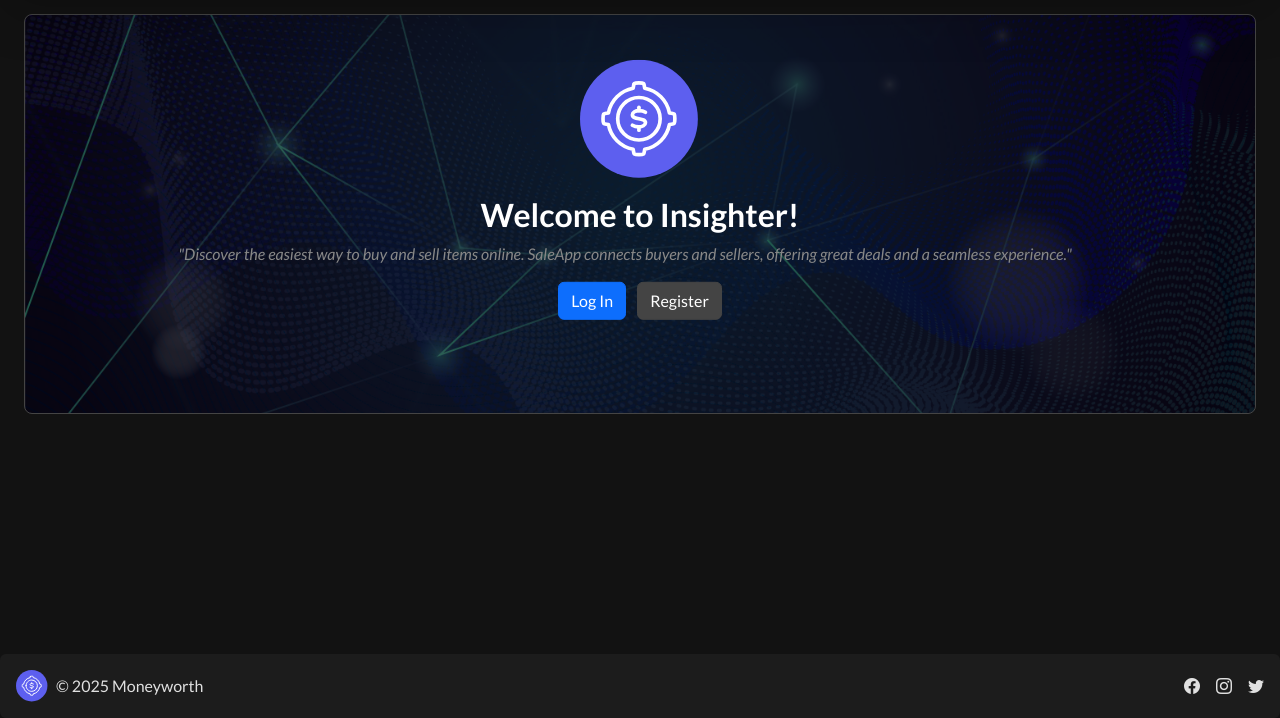
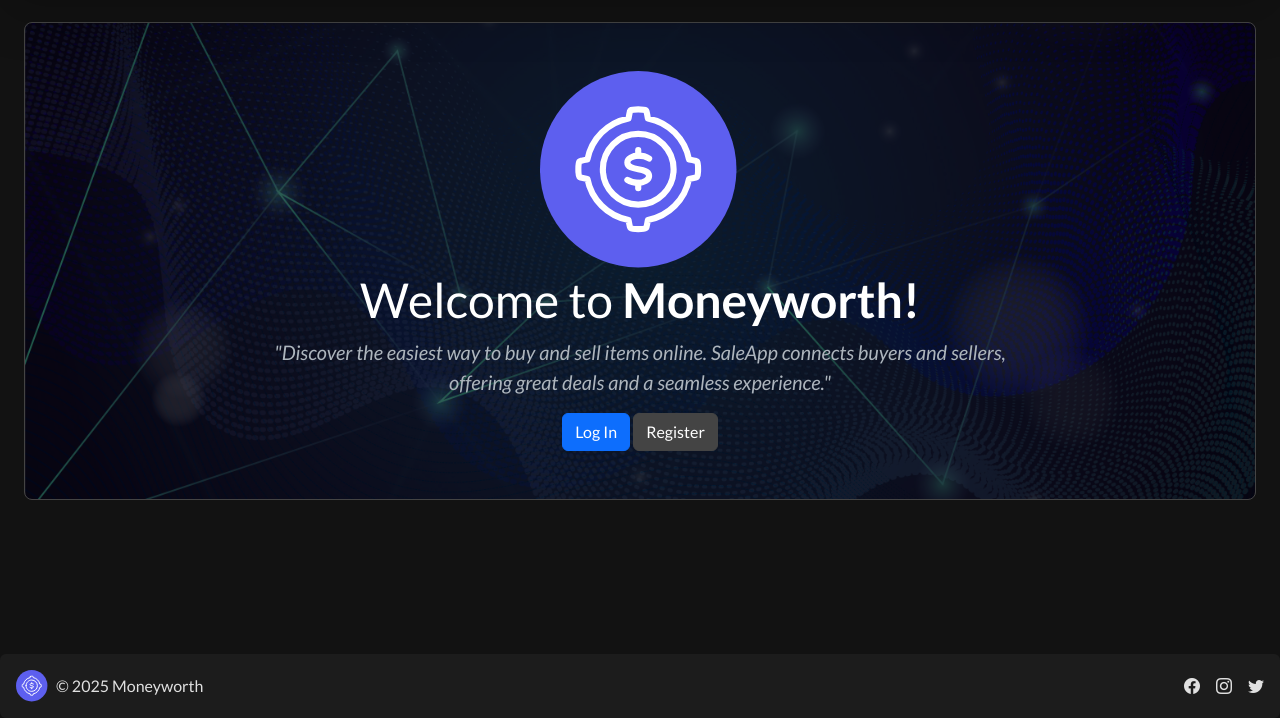
Before and after one commit to Goodvibes74/SDP_website, a Django app: page / in a window 1280 px wide. Shown: the part 82-800 px from the top of the page. Run offline with Django 5.2, Linux system fonts and the light colour scheme; some libraries are stand-ins or nearby versions.

Commit message:
Refactor about and home page templates: enhance styling and improve layout consistency

```diff
--- a/sdp_project/templates/core/about.html
+++ b/sdp_project/templates/core/about.html
@@ -2,7 +2,7 @@
 {% load static %}
 {% block title %}About Us{% endblock %}
 {% block content %}
-  <div class="bg-dark text-light rounded border">
+  <div class="bg-dark text-light rounded border border-secondary">
     <!-- Hero Section -->
     <div
       class="d-flex align-items-end rounded-top text-white"
--- a/sdp_project/templates/core/home.html
+++ b/sdp_project/templates/core/home.html
@@ -2,115 +2,50 @@
 {% load static %}
 {% block title %}Home{%endblock %}
 {% block content %}
-<div
-  class="jumbotron text-left bg-dark mb-4 mt-3 rounded-3 border border-secondary align-content-center p-5 text-center text-white position-relative"
+<div class="jumbotron align-items-center text-left bg-dark text-light px-3 mb-4 mt-4 rounded-3 border border-secondary"
    style="
-    background: url('{% static 'images/jumbotron.jpg' %}') center center;
-    min-height: 400px;
+    background: url('{% static 'images/jumbotron.jpg' %}') center
+      center/cover;
+    min-height: 250px;
     background-size: cover;
     background-position: center;
     background-blend-mode: overlay;
-    background-color: rgba(0, 0, 0, 0.5);
-  "
->
-  <div
-    class="position-absolute top-50 start-50 translate-middle text-center w-100"
-    style="z-index: 2"
-  >
-    <div class="container" style="max-width: 400px; width: 90vw">
-      <svg
-        xmlns="http://www.w3.org/2000/svg"
-        width="120"
-        height="120"
-        viewBox="0 0 49 49"
-        fill="none"
-        class="img-fluid mb-3"
-        >
-        <rect width="48.1311" height="48.13" rx="24.065" fill="#5D5FEF" />
+    background-color: rgba(0, 0, 0, 0.5);">
+  <div class="p-5 align-content-center text-center rounded-10">
+    <svg xmlns="http://www.w3.org/2000/svg" width="200" height="200" viewBox="0 0 49 49" fill="none">
+              <rect width="48.1311" height="48.13" rx="24.065" fill="#5D5FEF"/>
             <g clip-path="url(#clip0_72_750)">
-          <path
-            d="M22.0273 9.93765V9.93565C22.0527 9.83032 22.0787 9.71698 22.1707 9.65898C22.3453 9.54765 22.814 9.39832 24.0653 9.39832C25.3167 9.39832 25.7853 9.54765 25.96 9.65898C26.052 9.71698 26.078 9.83032 26.1027 9.93565V9.93765C26.168 10.2156 26.306 10.8383 26.436 11.6196C31.5307 12.5843 35.546 16.5996 36.5107 21.6936C37.0746 21.7874 37.6356 21.8986 38.1927 22.027H38.1947C38.3 22.0523 38.4133 22.0783 38.4713 22.1703C38.5827 22.3456 38.732 22.8136 38.732 24.065C38.732 25.3163 38.5827 25.785 38.4713 25.9596C38.4133 26.0516 38.3 26.0776 38.1947 26.1023H38.1927C37.6356 26.2307 37.0746 26.3419 36.5107 26.4356C35.546 31.5303 31.5307 35.5456 26.4367 36.5103C26.3429 37.0743 26.2318 37.6352 26.1033 38.1923V38.1943C26.078 38.2996 26.052 38.413 25.96 38.471C25.7847 38.5823 25.3167 38.7316 24.0653 38.7316C22.814 38.7316 22.3453 38.5823 22.1707 38.471C22.0787 38.413 22.0527 38.2996 22.028 38.1943V38.1923C21.8996 37.6352 21.7884 37.0743 21.6947 36.5103C16.6 35.5456 12.5847 31.5303 11.62 26.4363C11.056 26.3426 10.4951 26.2314 9.93802 26.103H9.93601C9.83068 26.0776 9.71735 26.0516 9.65935 25.9596C9.54802 25.785 9.39868 25.3163 9.39868 24.065C9.39868 22.8136 9.54802 22.345 9.65935 22.1703C9.71735 22.0783 9.83068 22.0523 9.93601 22.0276H9.93802C10.4951 21.8992 11.056 21.7881 11.62 21.6943C12.5847 16.5996 16.6 12.5843 21.694 11.6196C21.8247 10.8383 21.9627 10.2156 22.0273 9.93765Z"
-            stroke="white"
-            stroke-width="1.5"
-            stroke-linecap="round"
-            stroke-linejoin="round"
-          />
-          <path
-            d="M15.3987 24.065C15.3987 28.8516 19.2787 32.7316 24.0653 32.7316C28.852 32.7316 32.732 28.8516 32.732 24.065C32.732 19.2783 28.852 15.3983 24.0653 15.3983C19.2787 15.3983 15.3987 19.2783 15.3987 24.065Z"
-            stroke="white"
-            stroke-width="1.5"
-            stroke-linecap="round"
-            stroke-linejoin="round"
-          />
-          <path
-            d="M26.732 21.4456C26.732 21.4456 25.6653 20.7316 24.0653 20.7316C22.732 20.7316 21.3987 21.4456 21.3987 22.3983C21.3987 24.779 26.732 23.351 26.732 25.7316C26.732 26.6843 25.3987 27.3983 24.0653 27.3983C22.4653 27.3983 21.3987 26.6843 21.3987 26.6843"
-            stroke="white"
-            stroke-width="1.5"
-            stroke-linecap="round"
-            stroke-linejoin="round"
-          />
-          <path
-            d="M24.0654 20.7316V19.3983"
-            stroke="white"
-            stroke-width="1.5"
-            stroke-linecap="round"
-            stroke-linejoin="round"
-          />
-          <path
-            d="M24.0654 28.7316V27.3983"
-            stroke="white"
-            stroke-width="1.5"
-            stroke-linecap="round"
-            stroke-linejoin="round"
-          />
+            <path d="M22.0273 9.93765V9.93565C22.0527 9.83032 22.0787 9.71698 22.1707 9.65898C22.3453 9.54765 22.814 9.39832 24.0653 9.39832C25.3167 9.39832 25.7853 9.54765 25.96 9.65898C26.052 9.71698 26.078 9.83032 26.1027 9.93565V9.93765C26.168 10.2156 26.306 10.8383 26.436 11.6196C31.5307 12.5843 35.546 16.5996 36.5107 21.6936C37.0746 21.7874 37.6356 21.8986 38.1927 22.027H38.1947C38.3 22.0523 38.4133 22.0783 38.4713 22.1703C38.5827 22.3456 38.732 22.8136 38.732 24.065C38.732 25.3163 38.5827 25.785 38.4713 25.9596C38.4133 26.0516 38.3 26.0776 38.1947 26.1023H38.1927C37.6356 26.2307 37.0746 26.3419 36.5107 26.4356C35.546 31.5303 31.5307 35.5456 26.4367 36.5103C26.3429 37.0743 26.2318 37.6352 26.1033 38.1923V38.1943C26.078 38.2996 26.052 38.413 25.96 38.471C25.7847 38.5823 25.3167 38.7316 24.0653 38.7316C22.814 38.7316 22.3453 38.5823 22.1707 38.471C22.0787 38.413 22.0527 38.2996 22.028 38.1943V38.1923C21.8996 37.6352 21.7884 37.0743 21.6947 36.5103C16.6 35.5456 12.5847 31.5303 11.62 26.4363C11.056 26.3426 10.4951 26.2314 9.93802 26.103H9.93601C9.83068 26.0776 9.71735 26.0516 9.65935 25.9596C9.54802 25.785 9.39868 25.3163 9.39868 24.065C9.39868 22.8136 9.54802 22.345 9.65935 22.1703C9.71735 22.0783 9.83068 22.0523 9.93601 22.0276H9.93802C10.4951 21.8992 11.056 21.7881 11.62 21.6943C12.5847 16.5996 16.6 12.5843 21.694 11.6196C21.8247 10.8383 21.9627 10.2156 22.0273 9.93765Z" stroke="white" stroke-width="1.5" stroke-linecap="round" stroke-linejoin="round"/>
+            <path d="M15.3987 24.065C15.3987 28.8516 19.2787 32.7316 24.0653 32.7316C28.852 32.7316 32.732 28.8516 32.732 24.065C32.732 19.2783 28.852 15.3983 24.0653 15.3983C19.2787 15.3983 15.3987 19.2783 15.3987 24.065Z" stroke="white" stroke-width="1.5" stroke-linecap="round" stroke-linejoin="round"/>
+            <path d="M26.732 21.4456C26.732 21.4456 25.6653 20.7316 24.0653 20.7316C22.732 20.7316 21.3987 21.4456 21.3987 22.3983C21.3987 24.779 26.732 23.351 26.732 25.7316C26.732 26.6843 25.3987 27.3983 24.0653 27.3983C22.4653 27.3983 21.3987 26.6843 21.3987 26.6843" stroke="white" stroke-width="1.5" stroke-linecap="round" stroke-linejoin="round"/>
+            <path d="M24.0654 20.7316V19.3983" stroke="white" stroke-width="1.5" stroke-linecap="round" stroke-linejoin="round"/>
+            <path d="M24.0654 28.7316V27.3983" stroke="white" stroke-width="1.5" stroke-linecap="round" stroke-linejoin="round"/>
             </g>
             <defs>
             <clipPath id="clip0_72_750">
-            <rect
-              width="32"
-              height="32"
-              fill="white"
-              transform="translate(8.06543 8.065)"
-            />
+            <rect width="32" height="32" fill="white" transform="translate(8.06543 8.065)"/>
             </clipPath>
             </defs>
     </svg>
-    </div>
-    <h1 class="text-white h3 h1-md"><strong>Welcome to Insighter!</strong></h1>
-    <p class="mx-4 fs-6 fs-md-5 text-muted" style="max-width: 90vw">
+    <h1 class="text-white">Welcome to <strong>Moneyworth!</strong></h1>
+    <p class="col-lg-8 mx-auto fs-5 text-light">
       <i>
-        "Discover the easiest way to buy and sell items online. SaleApp connects
-        buyers and sellers, offering great deals and a seamless experience."
+        "Discover the easiest way to buy and sell items online. SaleApp connects buyers and sellers, offering great deals and a seamless experience."
       </i>
     </p>
-    {% if not request.user.is_authenticated %}
-    <div class="flex-fill mx-4 mb-5  d-grid gap-2 d-md-block">
-      <a
-        class="btn btn-primary mb-2 mb-md-0 me-md-2"
-        href="{% url 'login' %}"
-        role="button"
-        >Log In</a
-      >
-      <a class="btn btn-secondary" href="{% url 'register' %}" role="button"
-        >Register</a
-      >
+  {% if not user.is_authenticated %}
+    <div class="d-grid gap-2 d-md-block">
+      <a class="btn btn-primary" href="{% url 'login' %}" role="button">Log In</a>
+      <a class="btn btn-secondary" href="{% url 'register' %}" role="button">Register</a>
     </div>
   {% else %}
-    <div class="flex-fill mx-4 mb-5 d-grid gap-2 d-md-block">
-      <a
-        class="btn btn-primary mb-2 mb-md-0 me-md-2"
-        href="{% url 'about' %}"
-        role="button"
-        >About</a
-      >
-      <a class="btn btn-secondary" href="{% url 'contact' %}" role="button"
-        >Contact</a
-      >
+    <div class="d-grid gap-2 d-md-block">
+      <a class="btn btn-primary" href="{% url 'about' %}" role="button">About</a>
+      <a class="btn btn-secondary" href="{% url 'contact' %}" role="button">Contact</a>
     </div>
   {% endif %}
 </div>
 </div>
-
 {% if request.user.is_authenticated %}
 <div class="row align-items-md-stretch g-3 g-md-4">
   <div class="col-12 col-md-6 pb-2">
@@ -170,4 +105,5 @@
     </div>
   </div>
 </div>
-{% endif %} {% endblock %}
+{% endif %}
+{% endblock %}
```
Also changed, not shown: sdp_project/db.sqlite3. Lines whose indentation alone changed are shown as unchanged.
